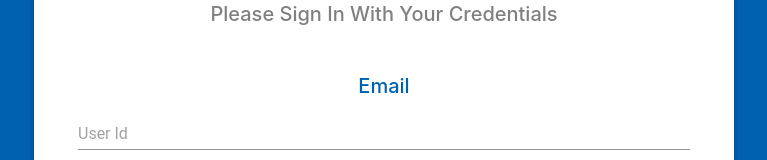
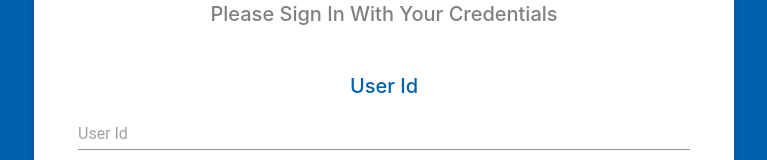
Before and after one commit to Rakshit870877/repo, a React (Vite) app: page /login in a window 1280 px wide. Shown: the part 288-448 px from the top of the page, without its empty margins (256-1023 px from the left). Built offline with nearby package versions, Linux system fonts and the light colour scheme; no server answers.

Commit message:
added fixes

```diff
--- a/src/pages/newlogin/new.login.tsx
+++ b/src/pages/newlogin/new.login.tsx
@@ -186,7 +186,7 @@ window.location.reload()
           >
             <Box sx={{ width: '100%' }}>
               <Typography variant="h6" color={theme.palette.primary.main} textAlign="center" fontFamily="Inter">
-                Email
+              User Id
               </Typography>
               <TextField placeholder="User Id" variant="standard" fullWidth margin="normal" value={email} onChange={(e) => setEmail(e.target.value)} />
 
```
